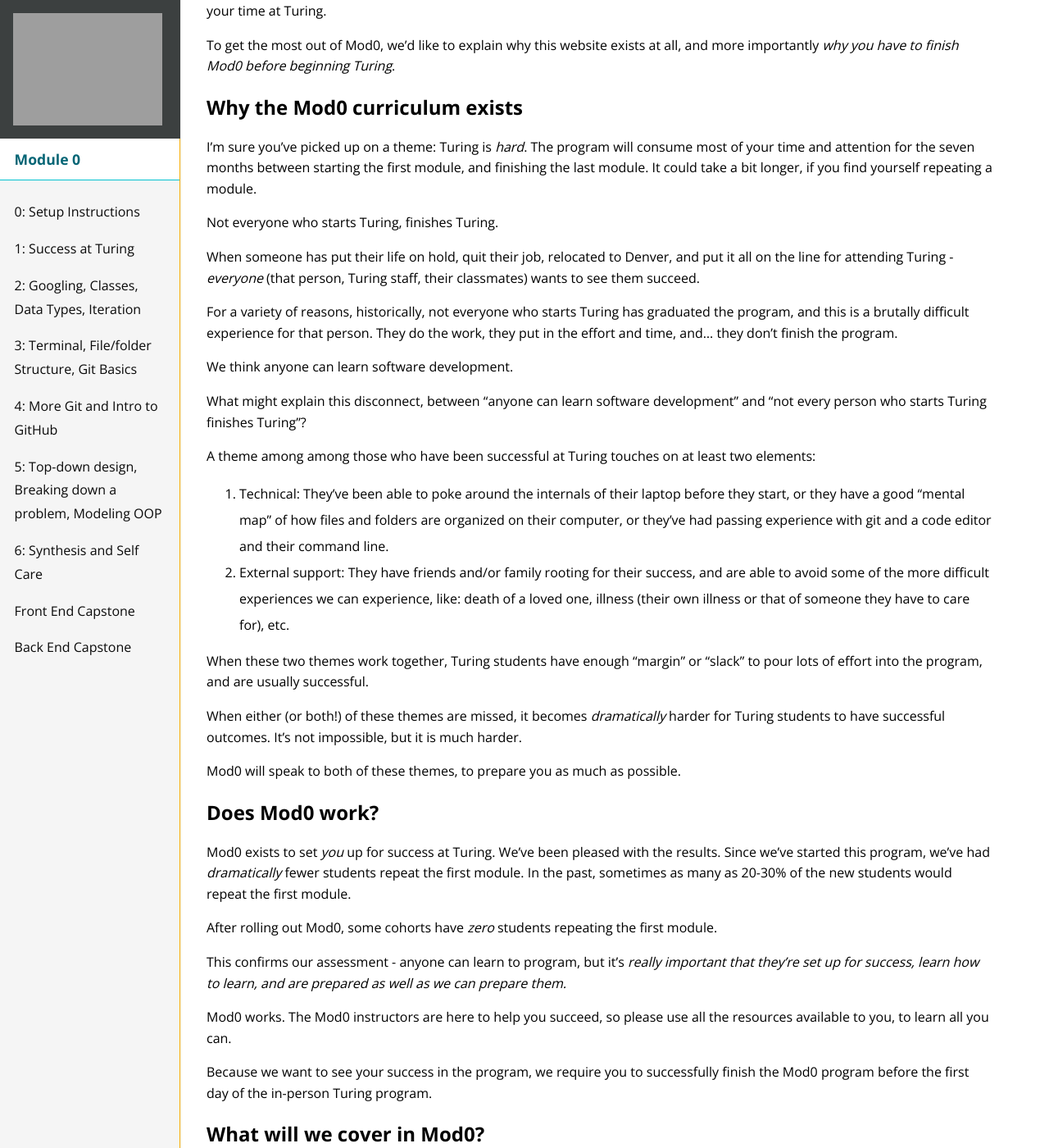
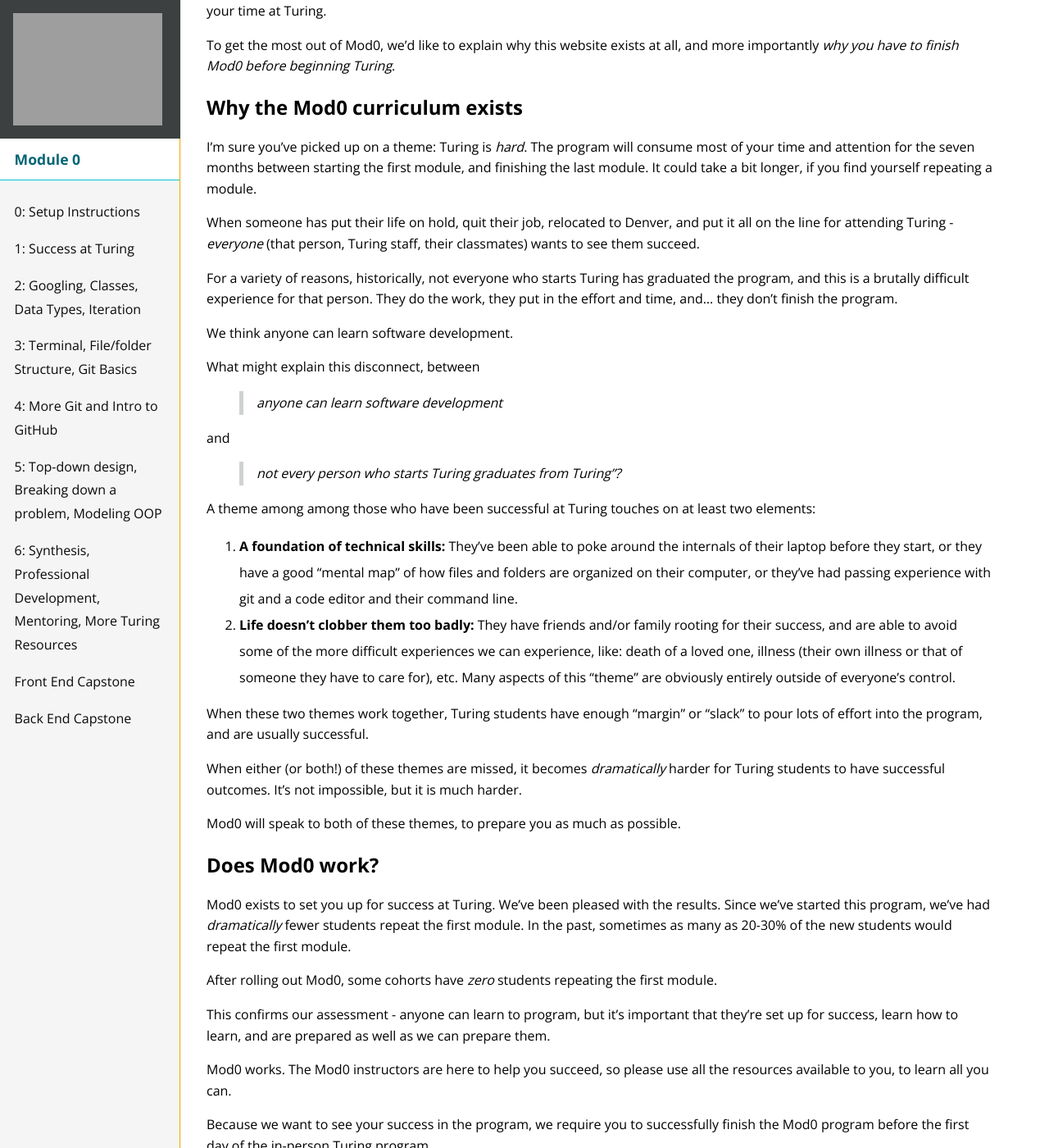
Before and after one commit to turingschool/mod-0-curriculum, a Jekyll site: the page built from index.md, in a window 1280 px wide and 1400 px high, scrolled down 190 px. Shown: the whole window at 82% size. Built offline with Jekyll 4.4.1, drawn with Linux system fonts in a browser that asks for light colours; nearby versions of some CDN libraries; some of the changed text lies outside the part shown.

Commit message:
updates based on feedback from an early reviewer

```diff
--- a/_includes/navigation.html
+++ b/_includes/navigation.html
@@ -15,7 +15,7 @@
         <li><a href="{{ site.url }}/session3">3: Terminal, File/folder Structure, Git Basics</a></li>
         <li><a href="{{ site.url }}/session4">4: More Git and Intro to GitHub</a></li>
         <li><a href="{{ site.url }}/session5">5: Top-down design, Breaking down a problem, Modeling OOP</a></li>
-        <li><a href="{{ site.url }}/session6">6: Synthesis and Self Care</a></li>
+        <li><a href="{{ site.url }}/session6">6: Synthesis, Professional Development, Mentoring, More Turing Resources</a></li>
         <li><a href="{{ site.url }}/capstone/fe_engineering">Front End Capstone</a></li>
         <li><a href="{{ site.url }}/capstone/be_engineering">Back End Capstone</a></li>
       </ul>
--- a/index.md
+++ b/index.md
@@ -13,19 +13,23 @@
 
 I'm sure you've picked up on a theme: Turing is _hard_. The program will consume most of your time and attention for the seven months between starting the first module, and finishing the last module. It could take a bit longer, if you find yourself repeating a module.
 
-Not everyone who starts Turing, finishes Turing.
-
 When someone has put their life on hold, quit their job, relocated to Denver, and put it all on the line for attending Turing - _everyone_ (that person, Turing staff, their classmates) wants to see them succeed.
 
 For a variety of reasons, historically, not everyone who starts Turing has graduated the program, and this is a brutally difficult experience for that person. They do the work, they put in the effort and time, and... they don't finish the program.
 
 We think anyone can learn software development.
 
-What might explain this disconnect, between "anyone can learn software development" and "not every person who starts Turing finishes Turing"?
+What might explain this disconnect, between
+> anyone can learn software development
+
+and
+
+> not every person who starts Turing graduates from Turing"?
 
 A theme among among those who have been successful at Turing touches on at least two elements:
-1. Technical: They've been able to poke around the internals of their laptop before they start, or they have a good "mental map" of how files and folders are organized on their computer, or they've had passing experience with git and a code editor and their command line.
-2. External support: They have friends and/or family rooting for their success, and are able to avoid some of the more difficult experiences we can experience, like: death of a loved one, illness (their own illness or that of someone they have to care for), etc.
+
+1. **A foundation of technical skills:** They've been able to poke around the internals of their laptop before they start, or they have a good "mental map" of how files and folders are organized on their computer, or they've had passing experience with git and a code editor and their command line.
+2. **Life doesn't clobber them too badly:** They have friends and/or family rooting for their success, and are able to avoid some of the more difficult experiences we can experience, like: death of a loved one, illness (their own illness or that of someone they have to care for), etc. Many aspects of this "theme" are obviously entirely outside of everyone's control.
 
 When these two themes work together, Turing students have enough "margin" or "slack" to pour lots of effort into the program, and are usually successful.
 
@@ -35,11 +39,11 @@
 
 ## Does Mod0 work?
 
-Mod0 exists to set _you_ up for success at Turing. We've been pleased with the results. Since we've started this program, we've had _dramatically_ fewer students repeat the first module. In the past, sometimes as many as 20-30% of the new students would repeat the first module.
+Mod0 exists to set you up for success at Turing. We've been pleased with the results. Since we've started this program, we've had _dramatically_ fewer students repeat the first module. In the past, sometimes as many as 20-30% of the new students would repeat the first module.
 
 After rolling out Mod0, some cohorts have _zero_ students repeating the first module.
 
-This confirms our assessment - anyone can learn to program, but it's _really important that they're set up for success, learn how to learn, and are prepared as well as we can prepare them._
+This confirms our assessment - anyone can learn to program, but it's  important that they're set up for success, learn how to learn, and are prepared as well as we can prepare them.
 
 Mod0 works. The Mod0 instructors are here to help you succeed, so please use all the resources available to you, to learn all you can.
 
@@ -58,7 +62,7 @@
 - [Session 3: Using your Terminal, git and Github, and how to navigate files and folders _in_ your terminal]({{ site.baseurl }}{% link session3/index.md %})
 - [Session 4: We'll go deeper in Git and Github usage. Git is an amazing and powerful tool, but tricky, and this is time well spent]({{ site.baseurl }}{% link session4/index.md %})
 - [Session 5: Basic principles of software development, like object-oriented principles, top-down design of classes, and breaking a problem into small pieces]({{ site.baseurl }}{% link session5/index.md %})
-- [Session 6: Self-care, self-evaluation for progression through mod0, and how Turing prepares you for success in life skills, and job-hunting skills]({{ site.baseurl }}{% link session6/index.md %})
+- [Session 6: Synthesis, Professional Development, Mentoring, More Turing Resources]({{ site.baseurl }}{% link session6/index.md %})
 - The capstone! Depending on which program you're doing, we've got a capstone project for you. [Front-end capstone]({{ site.baseurl }}{% link capstone/fe_engineering/index.html %}) [back-end capstone]({{ site.baseurl }}{% link capstone/be_engineering/index.md %})
 
 ## Next steps
```
Also changed, not shown: session6/index.md (+1 -1 lines).
